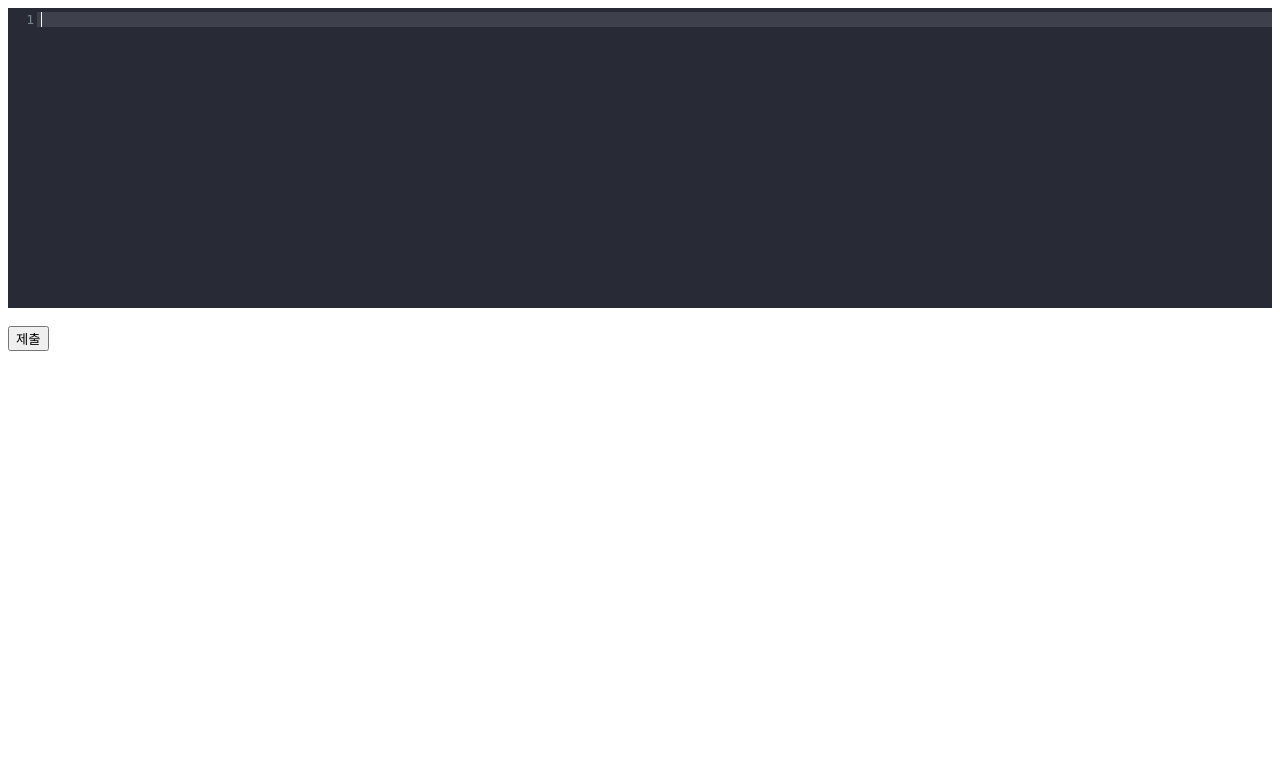
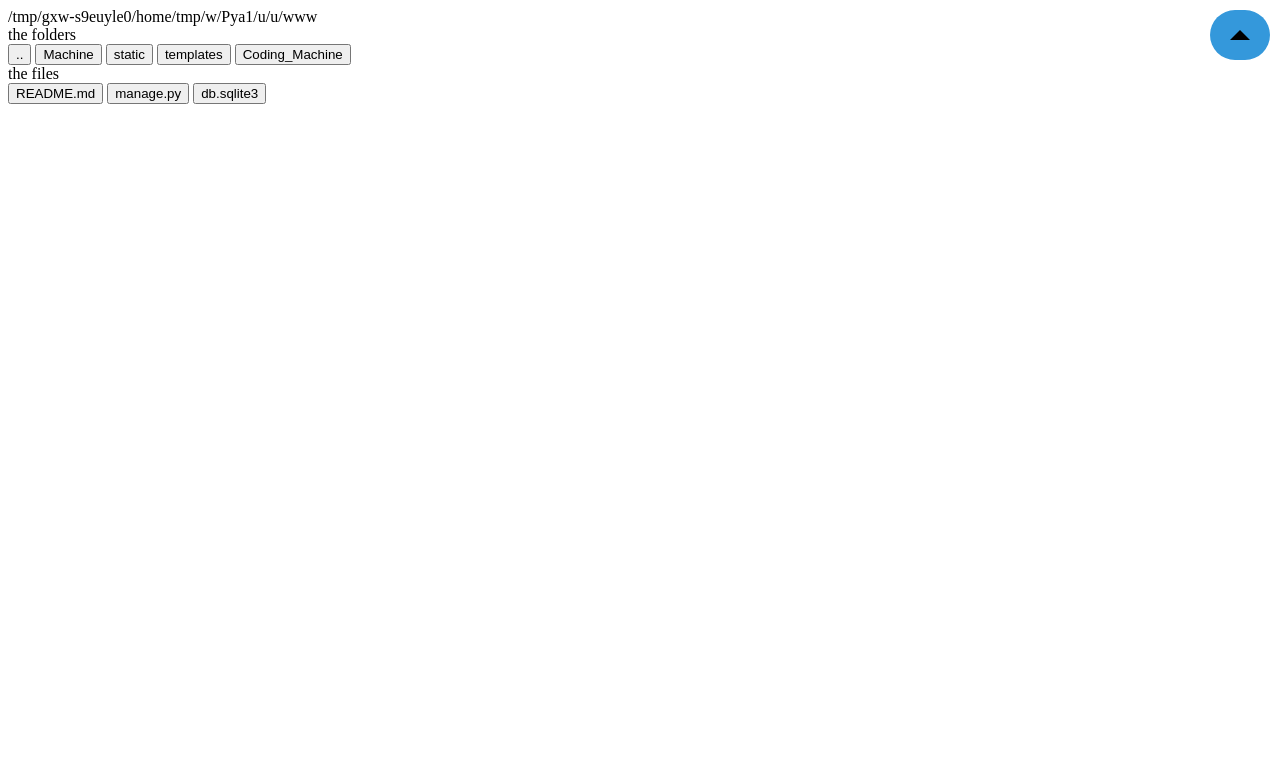
Before and after one commit to Rocknz/Rock-Editor, a Django app: page / in a window 1280 px wide. Shown: the top 767 px of the page. Run offline with Django 3.2, Linux system fonts and the light colour scheme; some libraries are stand-ins or nearby versions.

Commit message:
Now... Coding_Maching_in_the_Web.

```diff
--- a/Coding_Machine/urls.py
+++ b/Coding_Machine/urls.py
@@ -20,8 +20,11 @@ from Machine import views
 from django.contrib.staticfiles.urls import staticfiles_urlpatterns
 
 urlpatterns = [
-    url(r'^$', views.coding),
-    url(r'^result/', views.result, name="this_result"),
+    url(r'^$', views.main, name="main"),
+    url(r'^coding/', views.coding, name="coding"),
+    url(r'^folder/', views.find_folder, name="folder"),
+    url(r'^save/', views.save, name="save"),
+    url(r'^result/', views.result, name="result"),
     url(r'^admin/', admin.site.urls),
 ]
 urlpatterns += staticfiles_urlpatterns()
--- a/Machine/views.py
+++ b/Machine/views.py
@@ -1,25 +1,91 @@
 # -*- coding: utf-8 -*-
-from django.http import HttpResponse
+import os
+
 from django.shortcuts import render
 import commands
 
-def coding(request):
-    return render(request, "coding.html")
+
+# Folder finder
+def find_folder(request):
+    path = folder_get_path(request.POST.get('path', ''))
+    order = request.POST.get('order', '')
+    # order = 'cd Machine/Migration'
+    # move order..
+    if order == 'cd ..':
+        splits = path.split('/')
+        path = ""
+        for line in range(1, splits.__len__()-1):
+            path = path + "/" + splits[line]
+    elif 'cd' in order:
+        if path is '/':
+            path = ''
+        path = path + "/" + order[3:]
+
+    if path is '':
+        path = '/'
+
+    folders = [f for f in os.listdir(path) if os.path.isdir(os.path.join(path, f))]
+    files = [f for f in os.listdir(path) if os.path.isfile(os.path.join(path, f))]
+
+    return render(request, "find_folder.html", {'Link': path, 'Folders': folders, 'Files': files})
 
 
+def folder_get_path(path):
+    if path is '':
+        # get current url
+        path = os.getcwd()
+    return path
+
+
+# Folder source open and fix it.
+def coding(request):
+    path = request.POST.get('path', '.')
+    text = ""
+    try:
+        fp = open(path, "r")
+        for gap in fp.read():
+            text += gap
+        fp.close()
+    except IOError:
+        text = "Not Readable"
+    return render(request, "coding.html", {'Path': path, 'Text': text})
+
+
+# Save the source of fixing code.
 def result(request):
-    coding_Text = request.POST.get('Coding_Text', '')
-    #print coding_Text
-    if coding_Text:
+    coding_text = request.POST.get('coding_Text', '')
+    if coding_text:
         fp = open("a.out", "w")
         fp.write("")
         fp.close()
         fp = open("rock.cpp", "w")
-        fp.write(coding_Text)
+        fp.write(coding_text)
         fp.close()
         debug_gap = "debug : " + commands.getoutput('g++ rock.cpp')
         ans_gap = "result : " + commands.getoutput('./a.out')
-        #print coding_Text
-        return render(request, "result.html", {'Text': coding_Text, 'Debug': debug_gap, 'Ans': ans_gap, })
+        return render(request, "result.html", {'Text': coding_text, 'Debug': debug_gap, 'Ans': ans_gap, })
     else:
-        return render(request, "result.html", {'Text': 'Not available', })
+        return render(request, "result.html", {'Ans': 'Not available', })
+
+
+# Main .. init path must be..
+def main(request):
+    return render(request, "main.html")
+
+
+def save(request):
+    path = request.POST.get('path', '')
+    print path
+    coding_text = request.POST.get('coding_Text', '')
+    if path is not '':
+        try:
+            fp = open(path, "r")
+            text = fp.read()
+            fp.close()
+            fp = open(path, "w")
+            fp.write(coding_text)
+            fp.close()
+            return render(request, "save.html", {'ANS': 'saved'})
+        except IOError:
+            text=""
+    return render(request, "save.html", {'ANS': 'Not saved'})
--- /dev/null
+++ b/static/css/coding_machine_main.css
@@ -0,0 +1,43 @@
+/* for main.html */
+
+/*Right-Top button*/
+ {
+}
+.toggle_btn {
+    background: #3498db;
+    -webkit-border-radius: 28;
+    -moz-border-radius: 28;
+    border-radius: 28px;
+    color: #ffffff;
+    font-size: 25px;
+    padding: 20px 20px 20px 20px;
+    text-decoration: none;
+    position: fixed;
+    right:10px;
+    top:10px;
+    z-index:3;
+}
+
+.toggle_btn:hover {
+    background: #3cb0fd;
+    text-decoration: none;
+}
+
+.triangle{
+	width: 0;
+	height: 0;
+	border-left: 10px solid transparent;
+	border-right: 10px solid transparent;
+	border-bottom: 10px solid black;;
+	border-top: 0px solid black;
+}
+
+div.folder_layer {
+    z-index:2;
+}
+div.source_layer {
+    min-height: 200px;
+    z-index:1;
+}
+
+/* for find_folder.html */
--- a/templates/coding.html
+++ b/templates/coding.html
@@ -1,30 +1,24 @@
 <!DOCTYPE html>
-{% csrf_token %}
 <html lang="en">
     <head>
         <meta charset="UTF-8">
-    {% load staticfiles %}
-    <script src="https://ajax.googleapis.com/ajax/libs/jquery/1.11.3/jquery.min.js"></script>
-    <script src="{% static "codemirror/lib/codemirror.js" %}"></script>
-    <link rel="stylesheet" href="{% static "codemirror/lib/codemirror.css" %}">
-    <script src="{% static "codemirror/mode/javascript/javascript.js" %}"></script>
-    <script src="{% static "codemirror/mode/clike/clike.js" %}"></script>
-    <link rel="stylesheet" href="{% static "codemirror/theme/dracula.css" %}">
-    <script src="{% static "codemirror/addon/edit/matchbrackets.js" %}"></script>
-    <script src="{% static "codemirror/addon/selection/active-line.js" %}"></script>
         <title>Title</title>
     </head>
+    {{ Path }}
     <body>
-    <textarea class="Coding_Text" style="width:400px;height:200px;" name="source" autofocus="autofocus"></textarea>
-    <br/>
+        <textarea class="Coding_Text"  name="source" autofocus="autofocus">{{ Text }}</textarea>
+        <button class="save">
+            저장.
+        </button>
         <button class="submit">
-        제출
+            실행.
         </button>
         <div class="Result_load">
         </div>
     </body>
 </html>
 <script>
+    $(document).ready(function(){
         var myCodeMirror = CodeMirror.fromTextArea(document.getElementsByName('source').item(0),{
             lineNumbers: true,
             mode: "text/x-c++src",
@@ -32,13 +26,15 @@
             styleActiveLine: true,
             matchBrackets: true
         });
-
-    $(document).ready(function(){
+       myCodeMirror.setSize("100%","calc(100% - 70px)");
        $(".submit").click(function(){
            $text = myCodeMirror.getValue();
-           $(".Result_load").load("{% url 'this_result' %}",{Coding_Text:$text, csrfmiddlewaretoken:'{{csrf_token}}'});
+           $(".Result_load").load("{% url 'result' %}",{coding_Text:$text, csrfmiddlewaretoken:'{{csrf_token}}'});
        });
+       $(".save").click(function(){
+           $text = myCodeMirror.getValue();
+           $(".Result_load").load("{% url 'save' %}",{coding_Text:$text, csrfmiddlewaretoken:'{{csrf_token}}', path:'{{Path}}'});
+       })
     });
 
-
 </script>
--- /dev/null
+++ b/templates/find_folder.html
@@ -0,0 +1,40 @@
+<!DOCTYPE html>
+<html lang="en">
+    <head>
+        <meta charset="UTF-8">
+    </head>
+    <body>
+        <div>
+            {{ Link }}
+        </div>
+        the folders
+        <div>
+            {% if Link !=  "" %}
+                <button class="folder_button" value="cd ..">..</button>
+            {% endif %}
+            {% for n_folder in Folders %}
+                <button class="folder_button" value="cd {{ n_folder }}"> {{ n_folder }}</button>
+            {% endfor %}
+            <br/>
+        </div>
+        the files
+        <div>
+            {% for n_files in Files %}
+                <button class="file_button" value="{{ Link }}/{{ n_files }}">{{ n_files }} </button>
+            {% endfor %}
+        </div>
+    </body>
+</html>
+<script>
+    $(document).ready(function($){
+        $(".folder_button").click(function(){
+            $str = this.value;
+            $(".folder_layer").load("{% url 'folder' %}",{ order : $str, path: "{{ Link }}" , csrfmiddlewaretoken:'{{csrf_token}}'});
+        });
+        $(".file_button").click(function(){
+            $str = this.value;
+            $(".source_layer").load("{% url 'coding' %}",{ path: $str, csrfmiddlewaretoken:'{{csrf_token}}'});
+        });
+        resize_source();
+    });
+</script>
--- /dev/null
+++ b/templates/main.html
@@ -0,0 +1,76 @@
+<!DOCTYPE html>
+<html lang="en" style="height:95%">
+<head>
+    <meta charset="UTF-8">
+    {% load staticfiles %}
+    <script src="https://ajax.googleapis.com/ajax/libs/jquery/1.11.3/jquery.min.js"></script>
+    <script src="{% static "codemirror/lib/codemirror.js" %}"></script>
+    <link rel="stylesheet" href="{% static "codemirror/lib/codemirror.css" %}">
+    <script src="{% static "codemirror/mode/javascript/javascript.js" %}"></script>
+    <script src="{% static "codemirror/mode/clike/clike.js" %}"></script>
+    <link rel="stylesheet" href="{% static "codemirror/theme/dracula.css" %}">
+    <script src="{% static "codemirror/addon/edit/matchbrackets.js" %}"></script>
+    <script src="{% static "codemirror/addon/selection/active-line.js" %}"></script>
+    <link rel="stylesheet" href="{% static "css/coding_machine_main.css" %}">
+    <title>Title</title>
+</head>
+<body style="height: 100%;">
+    <div class="toggle_btn" value="close">
+        <div class="triangle">
+        </div>
+    </div>
+    <div style="height:100%;">
+        <div class="folder_layer">
+        </div>
+        <div class="source_layer">
+        </div>
+    </div>
+</body>
+</html>
+
+<script>
+    $(document).ready(function($){
+        $(".folder_layer").load("{% url 'folder' %}");
+        /*$(".source_layer").load("{% url 'coding' %}");*/
+        $(".toggle_btn").click(function(){
+            $btn = this;
+            $str = $btn.getAttribute("value");
+            $folder_layer = $(".folder_layer");
+            $source_layer = $(".source_layer");
+            $triangle = $(".triangle");
+            if($str.localeCompare("close") == 0){
+                $folder_layer.animate({height:"0%"},"fast",function(){
+                    $btn.setAttribute("value","open");
+                    $folder_layer.hide();
+                });
+                $triangle.animate({borderBottomWidth: '0px'},"fast");
+                $triangle.animate({borderTopWidth: '10px'},"fast");
+                $source_layer.animate({height:"100%"},"fast");
+            }
+            else if($str.localeCompare("open") == 0){
+                $folder_layer.show();
+                $autoHeight = $folder_layer.css('height', 'auto').height();
+                $folder_layer.height(0);
+                $folder_layer.stop().animate({ height: $autoHeight }, "fast",function(){
+                    $btn.setAttribute("value","close");
+                    $folder_layer.height("auto");
+                });
+                $triangle.animate({borderTopWidth: '0px'},"fast");
+                $triangle.animate({borderBottomWidth: '10px'},"fast");
+                $str = $source_layer.height() - $autoHeight;
+                $source_layer.animate({height:$str},"fast",function(){
+                    resize_source();
+                });
+            }
+        });
+    });
+    $cnt = 0;
+    function resize_source(){
+        {# flexible size #}
+        $folder = $(".folder_layer");
+        $height = $folder.height().toString();
+        $str = "100% - " + $folder.height().toString() + "px";
+{#        $(".debugzz").html($str+"<br/>"+$cnt);#}
+        $(".source_layer").height("calc("+$str+")");
+    }
+</script>
--- a/templates/result.html
+++ b/templates/result.html
@@ -5,12 +5,6 @@
     <title>Title</title>
 </head>
 <body>
-{#    The source is ...#}
-{#    <br/>#}
-{#        {% autoescape on %}#}
-{#            {{ Text | linebreaksbr}}#}
-{#        {% endautoescape %}#}
-{#    <br/>#}
     <div>
     {% if Debug %}
         {% autoescape on %}
--- /dev/null
+++ b/templates/save.html
@@ -0,0 +1,4 @@
+<!DOCTYPE html>
+<html lang="en">
+    {{ ANS }}
+</html>
```
Also changed, not shown: 8 other files. Lines whose indentation alone changed are shown as unchanged.
